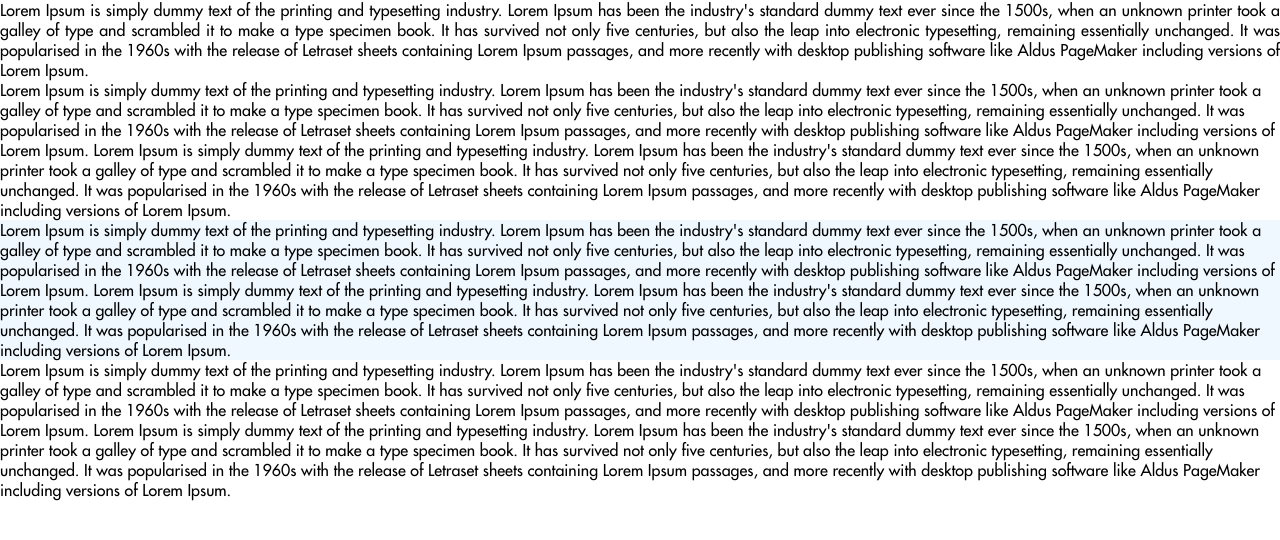
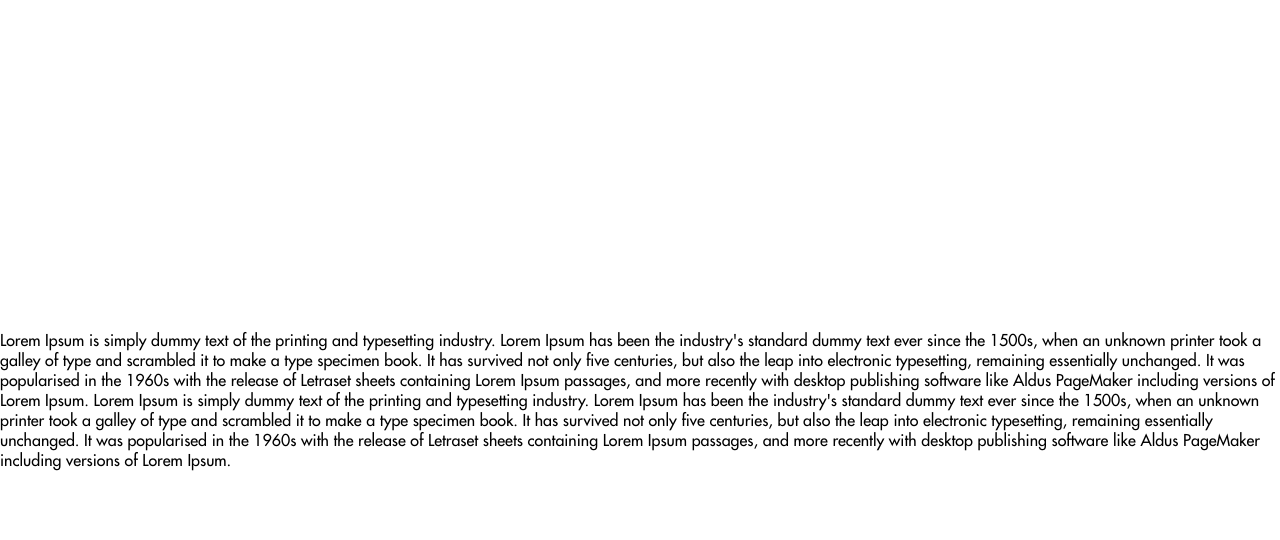
Before and after one commit to xueminzzz/My-Portfolio-Website, a Next.js app: page /test in a window 1280 px wide. Shown: the top 540 px of the page. Built offline with nearby package versions, Linux system fonts and the light colour scheme.

Commit message:
my brain is not braining

```diff
--- a/app/components/navbar/navbar-desktop/index.js
+++ b/app/components/navbar/navbar-desktop/index.js
@@ -21,7 +21,7 @@ export default function Navbar({ isOpen, toggle }) {
                     <Link href="/#projects" className={styles["projects-link"]}>
                         <li className={styles["nav-item"]}>Projects</li>
                     </Link>
-                    <Link href="test">
+                    <Link href="/test">
                         <li className={styles["nav-item"]}>Resume</li>
                     </Link>
                 </ul>
--- a/app/fade-in.js
+++ /dev/null
@@ -1,26 +0,0 @@
-// components/FadeInSection.js
-import React from "react";
-import styles from "./fade-in.module.css"
-
-const FadeInSection = (props) => {
-  const [isVisible, setVisible] = React.useState(false);
-  const domRef = React.useRef();
-
-  React.useEffect(() => {
-    const observer = new IntersectionObserver((entries) => {
-      entries.forEach((entry) => setVisible(entry.isIntersecting));
-    });
-    observer.observe(domRef.current);
-
-    // Cleanup the observer when the component unmounts
-    return () => observer.disconnect();
-  }, []);
-
-  return (
-    <div className={isVisible ? styles["fade-in-section-visible"] : styles["fade-in-section"]} ref={domRef}>
-        {props.children}
-    </div>
-  );
-};
-
-export default FadeInSection;
--- a/app/fade-in.module.css
+++ /dev/null
@@ -1,12 +0,0 @@
-.fade-in-section {
-    opacity: 0;
-    transform: translateY(200vh);
-    visibility: hidden;
-    transition: 3s;
-    transition-timing-function: ease-out;
-  }
-  .fade-in-section-visible {
-    opacity: 1;
-    transform: none;
-    visibility: visible;
-  }
--- a/app/test/page.js
+++ b/app/test/page.js
@@ -1,32 +1,32 @@
+// Import necessary dependencies and styles
 "use client"
 import styles from "./page.module.css";
-import FadeInSection from "../fade-in";
+import withLazyLoad from "../withLazyLoad";
+
+const TextComponent = ({ text }) => (
+  <div>
+    {text}
+  </div>
+);
+
+const LazyLoadedText = withLazyLoad(TextComponent);
+
 export default function HomePage() {
-    return (
+  const text = "Lorem Ipsum is simply dummy text of the printing and typesetting industry. Lorem Ipsum has been the industry's standard dummy text ever since the 1500s, when an unknown printer took a galley of type and scrambled it to make a type specimen book. It has survived not only five centuries, but also the leap into electronic typesetting, remaining essentially unchanged. It was popularised in the 1960s with the release of Letraset sheets containing Lorem Ipsum passages, and more recently with desktop publishing software like Aldus PageMaker including versions of Lorem Ipsum. Lorem Ipsum is simply dummy text of the printing and typesetting industry. Lorem Ipsum has been the industry's standard dummy text ever since the 1500s, when an unknown printer took a galley of type and scrambled it to make a type specimen book. It has survived not only five centuries, but also the leap into electronic typesetting, remaining essentially unchanged. It was popularised in the 1960s with the release of Letraset sheets containing Lorem Ipsum passages, and more recently with desktop publishing software like Aldus PageMaker including versions of Lorem Ipsum.";
+
+  return (
+    <div>
+      <div className={styles["main"]}>
         <div>
-            <div className={styles["main"]}>
-                <div className={styles["text"]}>Lorem Ipsum is simply dummy text of the printing and typesetting industry. Lorem Ipsum has been the industry's standard dummy text ever since the 1500s, when an unknown printer took a galley of type and scrambled it to make a type specimen book. It has survived not only five centuries, but also the leap into electronic typesetting, remaining essentially unchanged. It was popularised in the 1960s with the release of Letraset sheets containing Lorem Ipsum passages, and more recently with desktop publishing software like Aldus PageMaker including versions of Lorem Ipsum.</div>
-            </div>
-
-
-                <div>
-                    Lorem Ipsum is simply dummy text of the printing and typesetting industry. Lorem Ipsum has been the industry's standard dummy text ever since the 1500s, when an unknown printer took a galley of type and scrambled it to make a type specimen book. It has survived not only five centuries, but also the leap into electronic typesetting, remaining essentially unchanged. It was popularised in the 1960s with the release of Letraset sheets containing Lorem Ipsum passages, and more recently with desktop publishing software like Aldus PageMaker including versions of Lorem Ipsum.
-                    Lorem Ipsum is simply dummy text of the printing and typesetting industry. Lorem Ipsum has been the industry's standard dummy text ever since the 1500s, when an unknown printer took a galley of type and scrambled it to make a type specimen book. It has survived not only five centuries, but also the leap into electronic typesetting, remaining essentially unchanged. It was popularised in the 1960s with the release of Letraset sheets containing Lorem Ipsum passages, and more recently with desktop publishing software like Aldus PageMaker including versions of Lorem Ipsum.
-                </div>
-
-            <FadeInSection>
-                <div className={styles["text-1"]}>
-                    Lorem Ipsum is simply dummy text of the printing and typesetting industry. Lorem Ipsum has been the industry's standard dummy text ever since the 1500s, when an unknown printer took a galley of type and scrambled it to make a type specimen book. It has survived not only five centuries, but also the leap into electronic typesetting, remaining essentially unchanged. It was popularised in the 1960s with the release of Letraset sheets containing Lorem Ipsum passages, and more recently with desktop publishing software like Aldus PageMaker including versions of Lorem Ipsum.
-                    Lorem Ipsum is simply dummy text of the printing and typesetting industry. Lorem Ipsum has been the industry's standard dummy text ever since the 1500s, when an unknown printer took a galley of type and scrambled it to make a type specimen book. It has survived not only five centuries, but also the leap into electronic typesetting, remaining essentially unchanged. It was popularised in the 1960s with the release of Letraset sheets containing Lorem Ipsum passages, and more recently with desktop publishing software like Aldus PageMaker including versions of Lorem Ipsum.
-                </div>
-            </FadeInSection>
-            <FadeInSection>
-                <div>
-                    Lorem Ipsum is simply dummy text of the printing and typesetting industry. Lorem Ipsum has been the industry's standard dummy text ever since the 1500s, when an unknown printer took a galley of type and scrambled it to make a type specimen book. It has survived not only five centuries, but also the leap into electronic typesetting, remaining essentially unchanged. It was popularised in the 1960s with the release of Letraset sheets containing Lorem Ipsum passages, and more recently with desktop publishing software like Aldus PageMaker including versions of Lorem Ipsum.
-                    Lorem Ipsum is simply dummy text of the printing and typesetting industry. Lorem Ipsum has been the industry's standard dummy text ever since the 1500s, when an unknown printer took a galley of type and scrambled it to make a type specimen book. It has survived not only five centuries, but also the leap into electronic typesetting, remaining essentially unchanged. It was popularised in the 1960s with the release of Letraset sheets containing Lorem Ipsum passages, and more recently with desktop publishing software like Aldus PageMaker including versions of Lorem Ipsum.
-                </div>
-            </FadeInSection>
+          {text}
         </div>
-
-    )
+      </div>
+      <div className={styles["main1"]}>
+        <LazyLoadedText text={text} />
+      </div>
+      {/* <div className={styles["main1"]}>
+        <LazyLoadedText text={text} />
+      </div> */}
+    </div>
+  );
 }
--- a/app/test/page.module.css
+++ b/app/test/page.module.css
@@ -2,13 +2,12 @@
     display: flex;
     align-items: center;
     justify-content: center;
+    height: 100vh;
 }
 
-.text {
-    text-align: justify;
+.main1 {
+    display: flex;
+    align-items: center;
+    justify-content: center;
+    height: 100vh;
 }
-
-.text-1 {
-    background-color: aliceblue;
-    width: 100%;
-}
--- /dev/null
+++ b/app/useInteractionObserver.js
@@ -0,0 +1,44 @@
+import { useEffect, useState, useRef } from "react";
+
+const useIntersectionObserver = (
+  threshold = 0
+) => {
+  const [isIntersecting, setIsIntersecting] = useState(false);
+  const [hasRendered, setHasRendered] = useState(false);
+  const [count, setCount] = useState(0);
+  const ref = useRef(null);
+
+  useEffect(() => {
+    const observer = new IntersectionObserver(
+      ([entry]) => {
+        console.log({ entry });
+        setIsIntersecting(entry.isIntersecting);
+        if (entry.isIntersecting && !hasRendered) {
+          if (count > 1) setHasRendered(true);
+          else setCount((prevCount) => ++prevCount);
+        }
+        else if (!entry.isIntersecting) {
+          setHasRendered(false);
+        }
+      },
+      { threshold }
+    );
+
+    const element = ref.current;
+    if (element) {
+      observer.observe(element);
+    }
+
+    return () => {
+      if (element) {
+        observer.unobserve(element);
+      }
+    };
+  }, [threshold, hasRendered, count]);
+
+  // console.log({ isIntersecting, hasRendered });
+
+  return [isIntersecting || hasRendered, ref];
+};
+
+export default useIntersectionObserver;
--- /dev/null
+++ b/app/withLazyLoad.js
@@ -0,0 +1,25 @@
+// "use client"
+import React, { useEffect, useState } from 'react';
+import useIntersectionObserver from "./useInteractionObserver"
+
+const withLazyLoad = (WrappedComponent, threshold = 0.5) => {
+    return (props) => {
+        const [isInView, ref, isIntersecting, hasRendered] = useIntersectionObserver(threshold);
+        const [hasLoaded, setHasLoaded] = useState(false);
+        console.log({isIntersecting, hasRendered});
+
+        useEffect(() => {
+            if (isInView && !hasLoaded) {
+                setHasLoaded(true);
+            }
+        }, [isInView, hasLoaded]);
+
+        return (
+            <div ref={ref}>
+                {hasLoaded ? <WrappedComponent {...props} /> : <div>Loading...</div>}
+            </div>
+        );
+    };
+};
+
+export default withLazyLoad;
```
